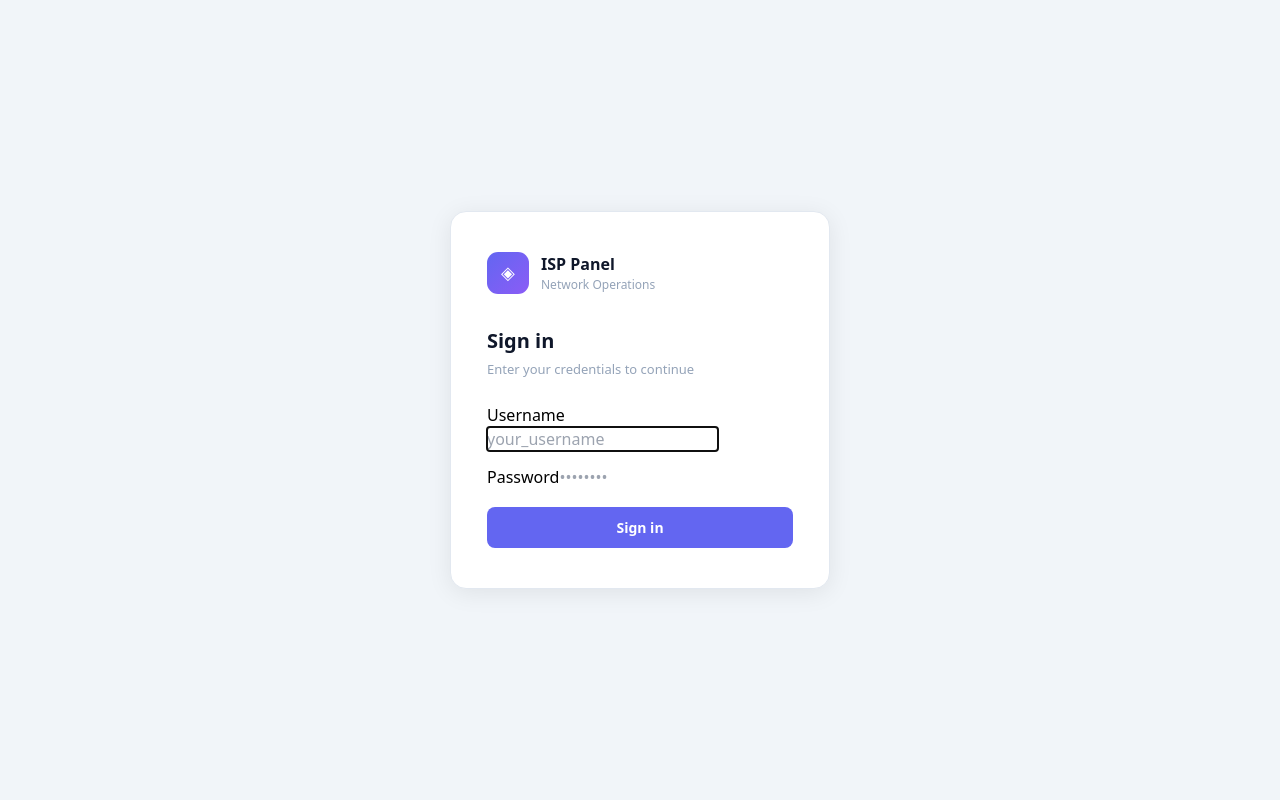
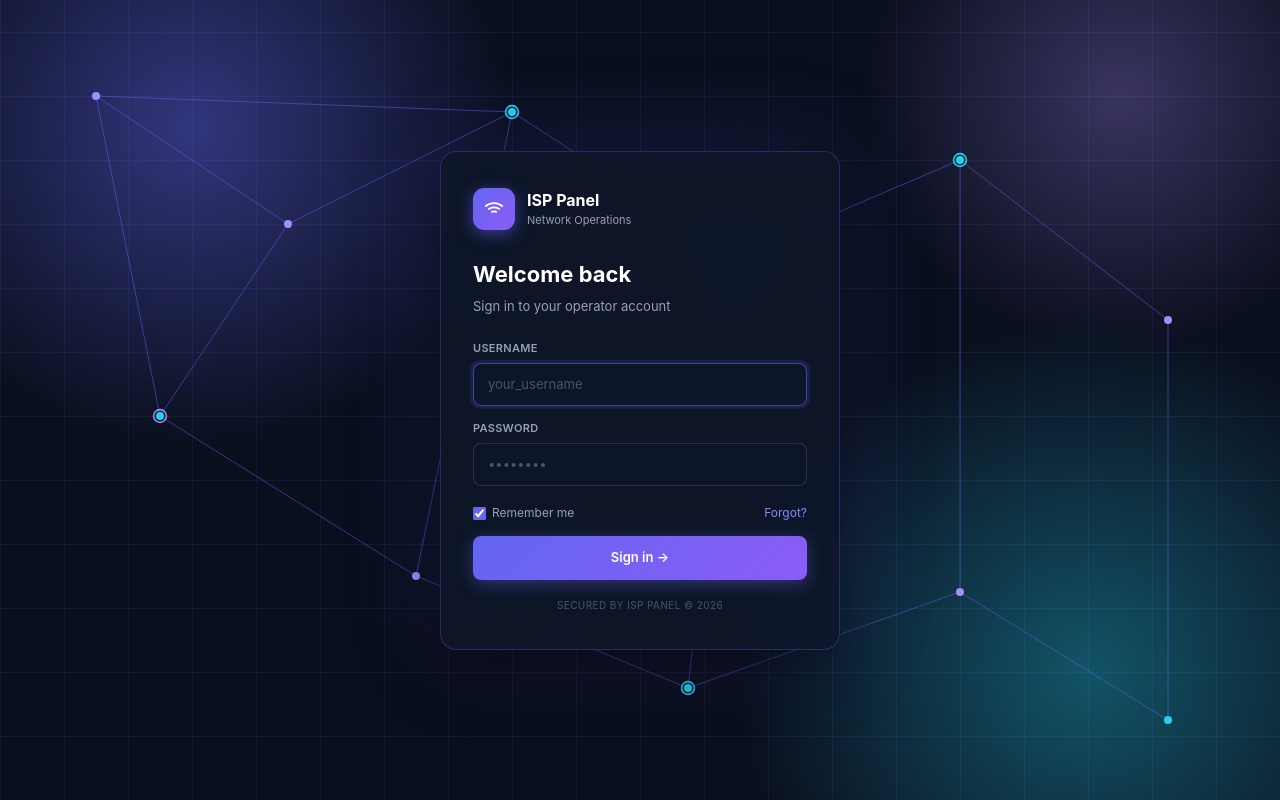
Before and after one commit to mamusail/isp_link_management_system, a React app in the folder frontend/: page / in a window 1280 px wide. Built offline with nearby package versions, Linux system fonts and the light colour scheme; the HTML template or start-up script is replaced by a standard one.

Commit message:
Auto set submitted role based on user type in request modal & link action visible

```diff
--- a/frontend/src/App.jsx
+++ b/frontend/src/App.jsx
@@ -154,7 +154,7 @@ function MainApp({ user, onLogout }) {
           </div>
           <div className="content">
             {page==="dashboard" && <Dashboard links={links} pops={pops} setPage={setPage} />}
-            {page==="links"     && <LinksPage  links={links} fetchLinks={fetchLinks} pops={pops} utils={utils} fetchUtils={fetchUtils} requests={requests} fetchRequests={fetchRequests} partners={partners} user={user} hiddenCols={HIDDEN_COLS[role]||[]} />}
+            {page==="links"     && <LinksPage  links={links} fetchLinks={fetchLinks} pops={pops} utils={utils} fetchUtils={fetchUtils} requests={requests} fetchRequests={fetchRequests} partners={partners} user={user} role={role}  hiddenCols={HIDDEN_COLS[role]||[]} />}
             {page==="pops"      && can(role,"managePOPs") && <POPsPage pops={pops} fetchPops={fetchPops} />}
             {page==="requests"       && <RequestsPage requests={requests} links={links} fetchRequests={fetchRequests} fetchLinks={fetchLinks} user={user} />}
             {page==="users"          && can(role,"manageUsers") && <UsersPage />}
@@ -565,7 +565,7 @@ function LinksPage({ links, fetchLinks, pops, utils, fetchUtils, requests, fetch
         </div>
       )}
 
-      {reqModal && <RequestModal link={reqModal} onClose={()=>setReqModal(null)} onSave={async (payload)=>{ await API.post("/requests/", payload); fetchRequests(); setReqModal(null); }} />}
+      {reqModal && <RequestModal link={reqModal}  user={user} onClose={()=>setReqModal(null)} onSave={async (payload)=>{ await API.post("/requests/", payload); fetchRequests(); setReqModal(null); }} />}
 
       {/* UTILIZATION UPDATE MODAL */}
       {utilModal && <UtilModal link={utilModal} onClose={()=>setUtilModal(null)} onSave={async (mbps, by, periodFrom, periodTo) => {
@@ -1035,6 +1035,7 @@ function LoginPage({ onLogin }) {
   const [password, setPassword] = useState("");
   const [error,    setError]    = useState("");
   const [loading,  setLoading]  = useState(false);
+  const [remember, setRemember] = useState(true);
 
   const handleLogin = async (e) => {
     e.preventDefault();
@@ -1049,36 +1050,177 @@ function LoginPage({ onLogin }) {
   };
 
   return (
-    <div style={{minHeight:"100vh",background:"#f1f5f9",display:"flex",alignItems:"center",justifyContent:"center"}}>
-      <div style={{background:"#fff",borderRadius:16,border:"1px solid #e2e8f0",padding:"40px 36px",width:"100%",maxWidth:380,boxShadow:"0 4px 24px rgba(0,0,0,.08)"}}>
-        <div style={{display:"flex",alignItems:"center",gap:12,marginBottom:32}}>
-          <div style={{width:42,height:42,background:"linear-gradient(135deg,#6366f1,#8b5cf6)",borderRadius:11,display:"flex",alignItems:"center",justifyContent:"center",color:"#fff",fontSize:18}}>◈</div>
-          <div>
-            <div style={{fontSize:16,fontWeight:700,color:"#0f172a"}}>ISP Panel</div>
-            <div style={{fontSize:12,color:"#94a3b8"}}>Network Operations</div>
-          </div>
-        </div>
-
-        <div style={{fontSize:20,fontWeight:700,color:"#0f172a",marginBottom:4}}>Sign in</div>
-        <div style={{fontSize:13,color:"#94a3b8",marginBottom:24}}>Enter your credentials to continue</div>
-
-        <form onSubmit={handleLogin} style={{display:"flex",flexDirection:"column",gap:14}}>
-          <div className="field">
-            <label className="flabel">Username</label>
-            <input className="finput" placeholder="your_username" value={username} onChange={e=>setUsername(e.target.value)} autoFocus required />
-          </div>
-          <div className="field">
-            <label className="flabel">Password</label>
-            <input className="finput" type="password" placeholder="••••••••" value={password} onChange={e=>setPassword(e.target.value)} required />
-          </div>
-          {error && <div style={{fontSize:12,color:"#dc2626",background:"#fef2f2",border:"1px solid #fecaca",borderRadius:7,padding:"8px 12px"}}>{error}</div>}
-          <button type="submit" disabled={loading}
-            style={{marginTop:4,padding:"10px",borderRadius:8,background:"#6366f1",color:"#fff",fontSize:14,fontWeight:600,border:"none",cursor:"pointer",opacity:loading?0.7:1,fontFamily:"inherit"}}>
-            {loading ? "Signing in…" : "Sign in"}
-          </button>
-        </form>
+    <>
+      <style>{LOGIN_CSS}</style>
+      <div className="login-page">
+        {/* Animated network background */}
+        <svg
+          className="login-bg"
+          xmlns="http://www.w3.org/2000/svg"
+          preserveAspectRatio="xMidYMid slice"
+          viewBox="0 0 800 540"
+        >
+          <defs>
+            <pattern id="netgrid" width="40" height="40" patternUnits="userSpaceOnUse">
+              <path d="M 40 0 L 0 0 0 40" fill="none" stroke="#6366F1" strokeWidth="0.4" opacity="0.3" />
+            </pattern>
+            <radialGradient id="bgglow1" cx="50%" cy="50%" r="50%">
+              <stop offset="0%" stopColor="#6366F1" stopOpacity="0.45" />
+              <stop offset="100%" stopColor="#6366F1" stopOpacity="0" />
+            </radialGradient>
+            <radialGradient id="bgglow2" cx="50%" cy="50%" r="50%">
+              <stop offset="0%" stopColor="#22D3EE" stopOpacity="0.35" />
+              <stop offset="100%" stopColor="#22D3EE" stopOpacity="0" />
+            </radialGradient>
+            <radialGradient id="bgglow3" cx="50%" cy="50%" r="50%">
+              <stop offset="0%" stopColor="#A78BFA" stopOpacity="0.3" />
+              <stop offset="100%" stopColor="#A78BFA" stopOpacity="0" />
+            </radialGradient>
+          </defs>
+
+          <rect width="100%" height="100%" fill="url(#netgrid)" />
+          <circle cx="120" cy="100" r="200" fill="url(#bgglow1)" />
+          <circle cx="680" cy="440" r="220" fill="url(#bgglow2)" />
+          <circle cx="700" cy="80" r="160" fill="url(#bgglow3)" />
+
+          {/* Network connections */}
+          <g stroke="#6366F1" strokeWidth="0.6" opacity="0.5">
+            <line x1="60"  y1="80"  x2="180" y2="160" />
+            <line x1="180" y1="160" x2="320" y2="90"  />
+            <line x1="320" y1="90"  x2="460" y2="180" />
+            <line x1="460" y1="180" x2="600" y2="120" />
+            <line x1="600" y1="120" x2="730" y2="220" />
+            <line x1="60"  y1="80"  x2="100" y2="280" />
+            <line x1="100" y1="280" x2="260" y2="380" />
+            <line x1="260" y1="380" x2="430" y2="450" />
+            <line x1="430" y1="450" x2="600" y2="390" />
+            <line x1="600" y1="390" x2="730" y2="470" />
+            <line x1="180" y1="160" x2="100" y2="280" />
+            <line x1="320" y1="90"  x2="260" y2="380" />
+            <line x1="460" y1="180" x2="430" y2="450" />
+            <line x1="600" y1="120" x2="600" y2="390" />
+            <line x1="60"  y1="80"  x2="320" y2="90"  />
+            <line x1="730" y1="220" x2="730" y2="470" />
+          </g>
+
+          {/* Static nodes */}
+          <g>
+            <circle cx="60"  cy="80"  r="2.5" fill="#A78BFA" />
+            <circle cx="180" cy="160" r="2.5" fill="#A78BFA" />
+            <circle cx="320" cy="90"  r="2.5" fill="#22D3EE" />
+            <circle cx="460" cy="180" r="2.5" fill="#A78BFA" />
+            <circle cx="600" cy="120" r="2.5" fill="#22D3EE" />
+            <circle cx="730" cy="220" r="2.5" fill="#A78BFA" />
+            <circle cx="100" cy="280" r="2.5" fill="#22D3EE" />
+            <circle cx="260" cy="380" r="2.5" fill="#A78BFA" />
+            <circle cx="430" cy="450" r="2.5" fill="#22D3EE" />
+            <circle cx="600" cy="390" r="2.5" fill="#A78BFA" />
+            <circle cx="730" cy="470" r="2.5" fill="#22D3EE" />
+          </g>
+
+          {/* Pulsing rings */}
+          <circle cx="320" cy="90" r="4" fill="none" stroke="#22D3EE" strokeWidth="1">
+            <animate attributeName="r" values="4;20;4" dur="3s" repeatCount="indefinite" />
+            <animate attributeName="opacity" values="0.8;0;0.8" dur="3s" repeatCount="indefinite" />
+          </circle>
+          <circle cx="430" cy="450" r="4" fill="none" stroke="#22D3EE" strokeWidth="1">
+            <animate attributeName="r" values="4;20;4" dur="3s" begin="1s" repeatCount="indefinite" />
+            <animate attributeName="opacity" values="0.8;0;0.8" dur="3s" begin="1s" repeatCount="indefinite" />
+          </circle>
+          <circle cx="100" cy="280" r="4" fill="none" stroke="#A78BFA" strokeWidth="1">
+            <animate attributeName="r" values="4;20;4" dur="3s" begin="2s" repeatCount="indefinite" />
+            <animate attributeName="opacity" values="0.8;0;0.8" dur="3s" begin="2s" repeatCount="indefinite" />
+          </circle>
+          <circle cx="600" cy="120" r="4" fill="none" stroke="#22D3EE" strokeWidth="1">
+            <animate attributeName="r" values="4;18;4" dur="3.5s" begin="0.5s" repeatCount="indefinite" />
+            <animate attributeName="opacity" values="0.8;0;0.8" dur="3.5s" begin="0.5s" repeatCount="indefinite" />
+          </circle>
+
+          {/* Moving data packets */}
+          <circle r="3" fill="#22D3EE">
+            <animateMotion dur="4s" repeatCount="indefinite" path="M 60 80 L 180 160 L 320 90 L 460 180 L 600 120" />
+          </circle>
+          <circle r="3" fill="#A78BFA">
+            <animateMotion dur="5s" repeatCount="indefinite" path="M 60 80 L 100 280 L 260 380 L 430 450 L 600 390 L 730 470" />
+          </circle>
+          <circle r="2.5" fill="#22D3EE">
+            <animateMotion dur="3.5s" begin="1.5s" repeatCount="indefinite" path="M 180 160 L 320 90 L 460 180" />
+          </circle>
+          <circle r="2.5" fill="#A78BFA">
+            <animateMotion dur="4.5s" begin="2s" repeatCount="indefinite" path="M 260 380 L 430 450 L 600 390 L 730 470" />
+          </circle>
+          <circle r="2.5" fill="#22D3EE">
+            <animateMotion dur="6s" begin="0.8s" repeatCount="indefinite" path="M 60 80 L 320 90 L 600 120 L 730 220" />
+          </circle>
+          <circle r="2.5" fill="#A78BFA">
+            <animateMotion dur="5.5s" begin="2.5s" repeatCount="indefinite" path="M 100 280 L 260 380 L 430 450" />
+          </circle>
+        </svg>
+
+        {/* Center login card */}
+        <div className="login-card">
+          <div className="login-brand">
+            <div className="login-logo">
+              <svg width="20" height="20" viewBox="0 0 24 24" fill="none" stroke="white" strokeWidth="2">
+                <path d="M5 12.55a11 11 0 0 1 14.08 0M1.42 9a16 16 0 0 1 21.16 0M8.53 16.11a6 6 0 0 1 6.95 0M12 20h.01" />
+              </svg>
+            </div>
+            <div>
+              <div className="login-brand-title">ISP Panel</div>
+              <div className="login-brand-sub">Network Operations</div>
+            </div>
+          </div>
+
+          <h3 className="login-heading">Welcome back</h3>
+          <p className="login-subheading">Sign in to your operator account</p>
+
+          <form onSubmit={handleLogin}>
+            <label className="login-label">USERNAME</label>
+            <input
+              type="text"
+              className="login-input"
+              value={username}
+              onChange={e=>setUsername(e.target.value)}
+              placeholder="your_username"
+              autoComplete="username"
+              autoFocus
+              required
+            />
+
+            <label className="login-label">PASSWORD</label>
+            <input
+              type="password"
+              className="login-input"
+              value={password}
+              onChange={e=>setPassword(e.target.value)}
+              placeholder="••••••••"
+              autoComplete="current-password"
+              required
+            />
+
+            <div className="login-row">
+              <label className="login-remember">
+                <input
+                  type="checkbox"
+                  checked={remember}
+                  onChange={e=>setRemember(e.target.checked)}
+                />
+                Remember me
+              </label>
+              <a href="#" className="login-forgot" onClick={e=>e.preventDefault()}>Forgot?</a>
+            </div>
+
+            {error && <div className="login-error">{error}</div>}
+
+            <button type="submit" disabled={loading} className="login-button">
+              {loading ? "Signing in…" : "Sign in →"}
+            </button>
+          </form>
+
+          <div className="login-footer">SECURED BY ISP PANEL © 2026</div>
+        </div>
       </div>
-    </div>
+    </>
   );
 }
 
@@ -1445,10 +1587,10 @@ function PartnersPage({ partners, kams, fetchPartners }) {
 }
 
 // ─── Request Modal ────────────────────────────────────────────────
-function RequestModal({ link, onClose, onSave }) {
+function RequestModal({ link, user, onClose, onSave }) {
   const [reqType,  setReqType]  = useState("UPGRADE");
   const [changeMbps, setChangeMbps] = useState("");
-  const [role,     setRole]     = useState("NOC");
+  const role = user?.role || "NOC";
   const [reqBy,    setReqBy]    = useState("");
   const [saving,   setSaving]   = useState(false);
 
@@ -1541,25 +1683,23 @@ function RequestModal({ link, onClose, onSave }) {
           )}
 
           {/* Role + Effective date */}
-          <div style={{display:"grid",gridTemplateColumns:"1fr 1fr",gap:10,marginBottom:14}}>
-            <div className="field">
-              <label className="flabel">Submitted As</label>
-              <select className="finput" value={role} onChange={e=>setRole(e.target.value)}>
-                <option value="NOC">NOC</option>
-                <option value="PARTNER">Partner</option>
-              </select>
-            </div>
-            <div className="field">
-              <label className="flabel">Effective Date</label>
-              {isPartnerRestricted ? (
-                <input className="finput" type="date" value={partnerDate} min={minDate}
-                  onChange={e=>setPartnerDate(e.target.value)}
-                  style={{color:"#d97706"}} />
-              ) : (
-                <div className="finput" style={{background:"#f1f5f9",color:"#16a34a",fontSize:11,fontWeight:600,display:"flex",alignItems:"center"}}>
-                  Effective immediately
-                </div>
-              )}
+          <div className="field">
+            <label className="flabel">Submitted As</label>
+            <div
+              className="finput"
+              style={{
+                background:"#f1f5f9",
+                fontWeight:600,
+                color:
+                  role==="ADMIN"    ? "#4f46e5" :
+                  role==="NOC"      ? "#16a34a" :
+                  role==="KAM"      ? "#0891b2" :
+                  role==="ACCOUNTS" ? "#b45309" :
+                  role==="PARTNER"  ? "#7c3aed" :
+                                      "#64748b"
+              }}
+            >
+              {role}
             </div>
           </div>
 
@@ -1994,6 +2134,171 @@ ${dataRows}
     </div>
   );
 }
+
+// ─── Login Page CSS ───────────────────────────────────────────────
+const LOGIN_CSS = `
+.login-page {
+  position: relative;
+  min-height: 100vh;
+  width: 100%;
+  background: #0A0F1E;
+  display: flex;
+  align-items: center;
+  justify-content: center;
+  padding: 24px;
+  overflow: hidden;
+  font-family: 'Plus Jakarta Sans', -apple-system, sans-serif;
+}
+.login-bg {
+  position: absolute;
+  inset: 0;
+  width: 100%;
+  height: 100%;
+  z-index: 1;
+}
+.login-card {
+  position: relative;
+  z-index: 2;
+  max-width: 400px;
+  width: 100%;
+  background: rgba(15, 23, 42, 0.85);
+  backdrop-filter: blur(24px);
+  -webkit-backdrop-filter: blur(24px);
+  border: 1px solid rgba(99, 102, 241, 0.3);
+  border-radius: 16px;
+  padding: 36px 32px;
+  box-shadow: 0 20px 60px rgba(0,0,0,.5), 0 0 100px rgba(99,102,241,.2);
+}
+.login-brand {
+  display: flex;
+  align-items: center;
+  gap: 12px;
+  margin-bottom: 28px;
+}
+.login-logo {
+  width: 42px;
+  height: 42px;
+  background: linear-gradient(135deg, #6366F1, #8B5CF6);
+  border-radius: 11px;
+  display: flex;
+  align-items: center;
+  justify-content: center;
+  box-shadow: 0 4px 16px rgba(99,102,241,.5);
+}
+.login-brand-title {
+  color: white;
+  font-weight: 700;
+  font-size: 16px;
+}
+.login-brand-sub {
+  color: #94A3B8;
+  font-size: 11px;
+}
+.login-heading {
+  color: white;
+  font-size: 22px;
+  font-weight: 700;
+  margin: 0 0 6px;
+}
+.login-subheading {
+  color: #94A3B8;
+  font-size: 13px;
+  margin: 0 0 24px;
+}
+.login-label {
+  display: block;
+  font-size: 11px;
+  color: #94A3B8;
+  margin-bottom: 6px;
+  letter-spacing: 0.3px;
+  font-weight: 600;
+}
+.login-input {
+  width: 100%;
+  padding: 11px 14px;
+  margin-bottom: 14px;
+  background: rgba(15, 23, 42, 0.7);
+  border: 1px solid rgba(148, 163, 184, 0.2);
+  border-radius: 8px;
+  color: white;
+  font-size: 13px;
+  box-sizing: border-box;
+  outline: none;
+  transition: border-color .2s, box-shadow .2s;
+  font-family: inherit;
+}
+.login-input::placeholder { color: #475569; }
+.login-input:focus {
+  border-color: rgba(99,102,241,.6);
+  box-shadow: 0 0 0 3px rgba(99,102,241,.15);
+}
+.login-row {
+  display: flex;
+  justify-content: space-between;
+  align-items: center;
+  font-size: 12px;
+  margin-bottom: 14px;
+  margin-top: 4px;
+}
+.login-remember {
+  display: flex;
+  align-items: center;
+  gap: 6px;
+  color: #94A3B8;
+  cursor: pointer;
+}
+.login-remember input[type="checkbox"] {
+  width: 13px;
+  height: 13px;
+  accent-color: #6366F1;
+  cursor: pointer;
+}
+.login-forgot {
+  color: #818CF8;
+  text-decoration: none;
+  transition: color .2s;
+}
+.login-forgot:hover { color: #A5B4FC; }
+.login-error {
+  font-size: 12px;
+  color: #FCA5A5;
+  background: rgba(220, 38, 38, 0.1);
+  border: 1px solid rgba(220, 38, 38, 0.3);
+  border-radius: 7px;
+  padding: 8px 12px;
+  margin-bottom: 14px;
+}
+.login-button {
+  width: 100%;
+  padding: 12px;
+  background: linear-gradient(135deg, #6366F1, #8B5CF6);
+  color: white;
+  border: none;
+  border-radius: 8px;
+  font-weight: 600;
+  font-size: 13px;
+  cursor: pointer;
+  box-shadow: 0 4px 16px rgba(99,102,241,.4);
+  transition: transform .15s, box-shadow .2s, opacity .2s;
+  font-family: inherit;
+}
+.login-button:hover:not(:disabled) {
+  box-shadow: 0 6px 22px rgba(99,102,241,.55);
+}
+.login-button:active:not(:disabled) { transform: scale(0.98); }
+.login-button:disabled { opacity: 0.7; cursor: not-allowed; }
+.login-footer {
+  text-align: center;
+  font-size: 10px;
+  color: #475569;
+  margin-top: 18px;
+  letter-spacing: 0.4px;
+}
+@media (max-width: 480px) {
+  .login-card { padding: 28px 22px; }
+  .login-heading { font-size: 20px; }
+}
+`;
 
 // ─── CSS ──────────────────────────────────────────────────────────
 const CSS = `
```
